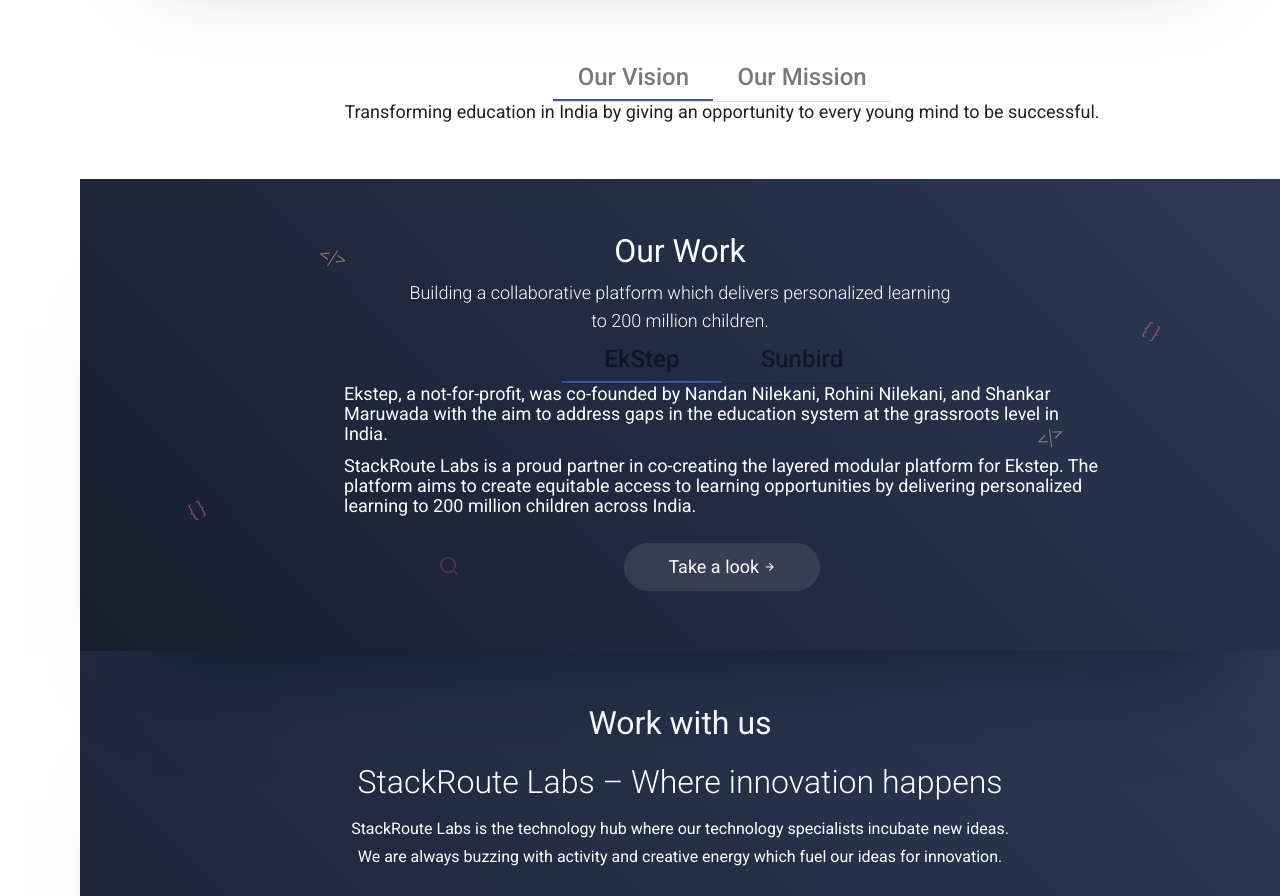
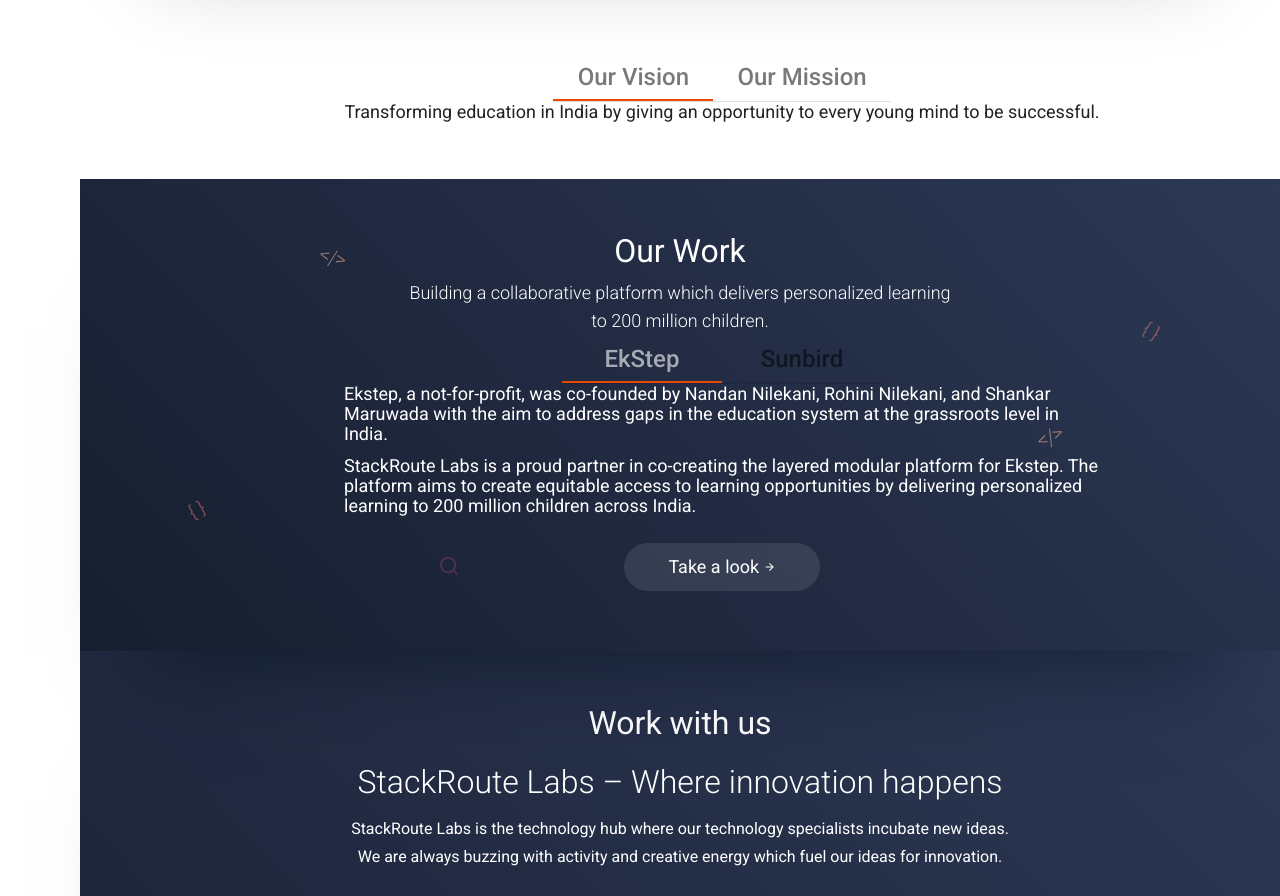
Before and after one commit to Sunbird-Stackroute/stkWebsite, an Angular app: page /home in a window 1280 px wide. Shown: the part 832-1728 px from the top of the page. Built offline with nearby package versions, Linux system fonts and the light colour scheme.

Commit message:
added color to mat tab

```diff
--- a/src/app/home/home.component.css
+++ b/src/app/home/home.component.css
@@ -1,3 +1,14 @@
-.workTab {
+.workTabs {
   color: white !important;
 }
+
+/* .workTab ::ng-deep .mat-tab-list .mat-tab-label {
+  color: white;
+  opacity: 0.7;
+} */
+.workTabs ::ng-deep .mat-tab-list .mat-tab-label.mat-tab-label-active {
+  color: white;
+}
+::ng-deep .mat-tab-group.mat-primary .mat-ink-bar {
+  background-color: #E84900 !important;
+}
--- a/src/app/home/home.component.html
+++ b/src/app/home/home.component.html
@@ -53,7 +53,7 @@
           to 200 million children.
         </p>
       </div>
-      <mat-tab-group class="workTab">
+      <mat-tab-group class="workTabs">
         <mat-tab label="EkStep" class="tabs">
           <div class="tab-cont">
             <p>
```
